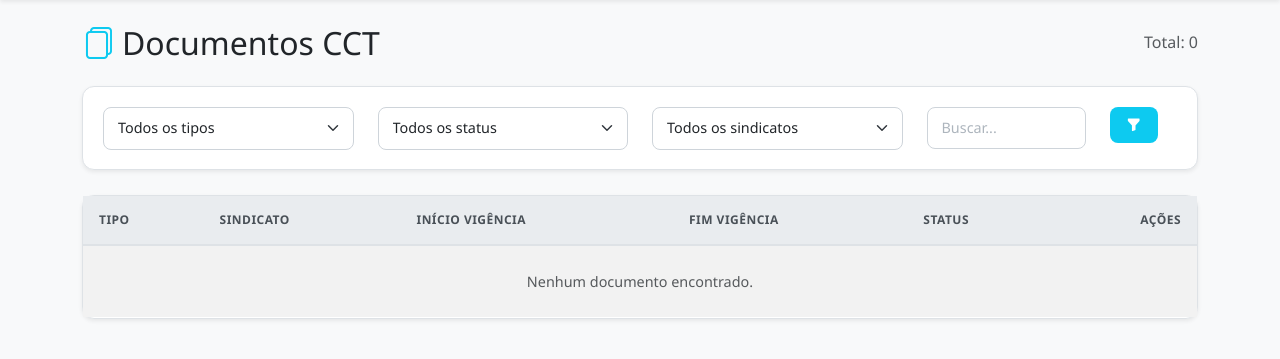
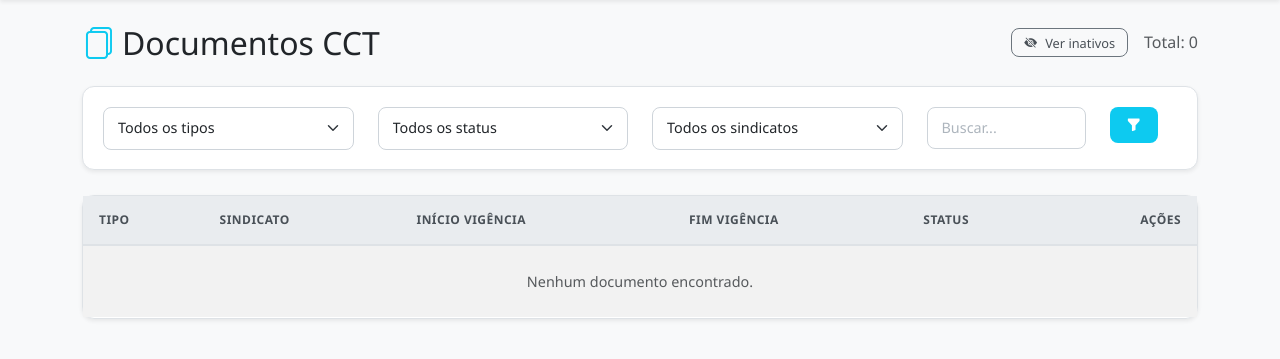
Before and after one commit to mazierogustavo50-maker/buscacct, a Django app: page /documentos/ in a window 1280 px wide. Shown: the part 61-420 px from the top of the page. Run offline with Django 5.2, Linux system fonts and the light colour scheme; the visitor is signed in with stand-in values (Sample User, id 1); data that the repository does not hold is empty.

Commit message:
feat: adiciona botões de excluir e não utilizar para documentos CCT
- Adiciona campo 'ativo' (BooleanField) ao modelo DocumentoCCT
- Cria migration 0002_documentocct_ativo
- Adiciona views: excluir_documento, desativar_documento, reativar_documento
- Atualiza URLs com rotas para exclusão, desativação e reativação
- Lista de documentos filtra ativos por padrão; toggle para ver inativos
- Botão 'Não utilizar' mantém o registro no banco mas oculta das listas
- Botão 'Excluir' remove o documento permanentemente
- Botão 'Reativar' restaura documentos inativos
- Atualiza templates lista_documentos e detalhe_documento com badges e ações

```diff
--- a/cctcore/models.py
+++ b/cctcore/models.py
@@ -78,6 +78,7 @@ class DocumentoCCT(models.Model):
     status_extracao = models.CharField(
         max_length=20, choices=STATUS_CHOICES, default=STATUS_PENDENTE
     )
+    ativo = models.BooleanField(default=True, db_index=True)
 
     class Meta:
         verbose_name = "Documento CCT"
--- a/cctdashboard/urls.py
+++ b/cctdashboard/urls.py
@@ -22,6 +22,9 @@ urlpatterns = [
     # Documentos
     path("documentos/", views.lista_documentos, name="lista_documentos"),
     path("documentos/<int:pk>/", views.detalhe_documento, name="detalhe_documento"),
+    path("documentos/<int:pk>/excluir/", views.excluir_documento, name="excluir_documento"),
+    path("documentos/<int:pk>/desativar/", views.desativar_documento, name="desativar_documento"),
+    path("documentos/<int:pk>/reativar/", views.reativar_documento, name="reativar_documento"),
     # Execuções
     path("execucoes/", views.execucoes_scraper, name="execucoes_scraper"),
     path("execucoes/iniciar/", views.executar_scraper, name="executar_scraper"),
--- a/cctdashboard/views.py
+++ b/cctdashboard/views.py
@@ -84,7 +84,7 @@ def detalhe_sindicato(request, pk):
         .distinct()
         .order_by("nome")
     )
-    documentos = sindicato.documentos.all()
+    documentos = sindicato.documentos.filter(ativo=True)
 
     context = {
         "sindicato": sindicato,
@@ -354,7 +354,13 @@ def importar_empresas(request):
 
 @login_required
 def lista_documentos(request):
+    # Por padrão mostra apenas ativos; ?inativos=1 mostra apenas inativos
+    mostrar_inativos = request.GET.get("inativos", "").strip() == "1"
     queryset = DocumentoCCT.objects.select_related("sindicato").all()
+    if mostrar_inativos:
+        queryset = queryset.filter(ativo=False)
+    else:
+        queryset = queryset.filter(ativo=True)
 
     tipo = request.GET.get("tipo", "").strip()
     status = request.GET.get("status", "").strip()
@@ -387,6 +393,7 @@ def lista_documentos(request):
         "sindicato_id": sindicato_id,
         "q": q,
         "sindicatos": sindicatos,
+        "mostrar_inativos": mostrar_inativos,
     }
     return render(request, "cctdashboard/lista_documentos.html", context)
 
@@ -574,3 +581,38 @@ def limpar_execucoes(request):
     queryset.delete()
     messages.success(request, f"Painel limpo com sucesso! {total} {descricao} foram removidas.")
     return redirect("cctdashboard:execucoes_scraper")
+
+
+@login_required
+def excluir_documento(request, pk):
+    documento = get_object_or_404(DocumentoCCT, pk=pk)
+    if request.method == "POST":
+        documento.delete()
+        messages.success(request, "Documento excluído com sucesso.")
+        return redirect("cctdashboard:lista_documentos")
+    return render(request, "cctdashboard/confirmar_exclusao.html", {
+        "objeto": documento,
+        "tipo": "documento",
+        "voltar_url": "cctdashboard:detalhe_documento",
+        "voltar_pk": pk,
+    })
+
+
+@login_required
+@require_POST
+def desativar_documento(request, pk):
+    documento = get_object_or_404(DocumentoCCT, pk=pk)
+    documento.ativo = False
+    documento.save(update_fields=["ativo"])
+    messages.success(request, "Documento marcado como 'não utilizar'. Ele não aparecerá mais nas listas principais.")
+    return redirect("cctdashboard:detalhe_documento", pk=pk)
+
+
+@login_required
+@require_POST
+def reativar_documento(request, pk):
+    documento = get_object_or_404(DocumentoCCT, pk=pk)
+    documento.ativo = True
+    documento.save(update_fields=["ativo"])
+    messages.success(request, "Documento reativado com sucesso.")
+    return redirect("cctdashboard:detalhe_documento", pk=pk)
--- a/templates/cctdashboard/lista_documentos.html
+++ b/templates/cctdashboard/lista_documentos.html
@@ -4,7 +4,18 @@
 {% block content %}
 <div class="d-flex justify-content-between align-items-center mb-4">
     <h2 class="mb-0"><i class="bi bi-files me-2 text-info"></i>Documentos CCT</h2>
-    <span class="text-muted">Total: {{ page_obj.paginator.count }}</span>
+    <div class="d-flex align-items-center gap-3">
+        {% if mostrar_inativos %}
+            <a href="?{% if tipo %}tipo={{ tipo }}&{% endif %}{% if status %}status={{ status }}&{% endif %}{% if sindicato_id %}sindicato={{ sindicato_id }}&{% endif %}{% if q %}q={{ q }}&{% endif %}" class="btn btn-outline-success btn-sm">
+                <i class="bi bi-eye-fill me-1"></i>Ver ativos
+            </a>
+        {% else %}
+            <a href="?{% if tipo %}tipo={{ tipo }}&{% endif %}{% if status %}status={{ status }}&{% endif %}{% if sindicato_id %}sindicato={{ sindicato_id }}&{% endif %}{% if q %}q={{ q }}&{% endif %}inativos=1" class="btn btn-outline-secondary btn-sm">
+                <i class="bi bi-eye-slash-fill me-1"></i>Ver inativos
+            </a>
+        {% endif %}
+        <span class="text-muted">Total: {{ page_obj.paginator.count }}</span>
+    </div>
 </div>
 
 <div class="card shadow-sm mb-4">
@@ -83,6 +94,24 @@
                             <a href="{% url 'cctdashboard:detalhe_documento' doc.pk %}" class="btn btn-sm btn-outline-primary">
                                 <i class="bi bi-eye me-1"></i>Ver
                             </a>
+                            {% if doc.ativo %}
+                                <form method="post" action="{% url 'cctdashboard:desativar_documento' doc.pk %}" class="d-inline" onsubmit="return confirm('Marcar este documento como NÃO UTILIZAR? Ele continuará no banco mas não aparecerá nas listas principais.');">
+                                    {% csrf_token %}
+                                    <button type="submit" class="btn btn-sm btn-outline-warning">
+                                        <i class="bi bi-eye-slash me-1"></i>Não utilizar
+                                    </button>
+                                </form>
+                                <a href="{% url 'cctdashboard:excluir_documento' doc.pk %}" class="btn btn-sm btn-outline-danger">
+                                    <i class="bi bi-trash me-1"></i>Excluir
+                                </a>
+                            {% else %}
+                                <form method="post" action="{% url 'cctdashboard:reativar_documento' doc.pk %}" class="d-inline">
+                                    {% csrf_token %}
+                                    <button type="submit" class="btn btn-sm btn-outline-success">
+                                        <i class="bi bi-check-circle me-1"></i>Reativar
+                                    </button>
+                                </form>
+                            {% endif %}
                         </td>
                     </tr>
                     {% empty %}
```
Also changed, not shown: templates/cctdashboard/detalhe_documento.html (+23 -0 lines), cctcore/migrations/0002_documentocct_ativo.py (added).
